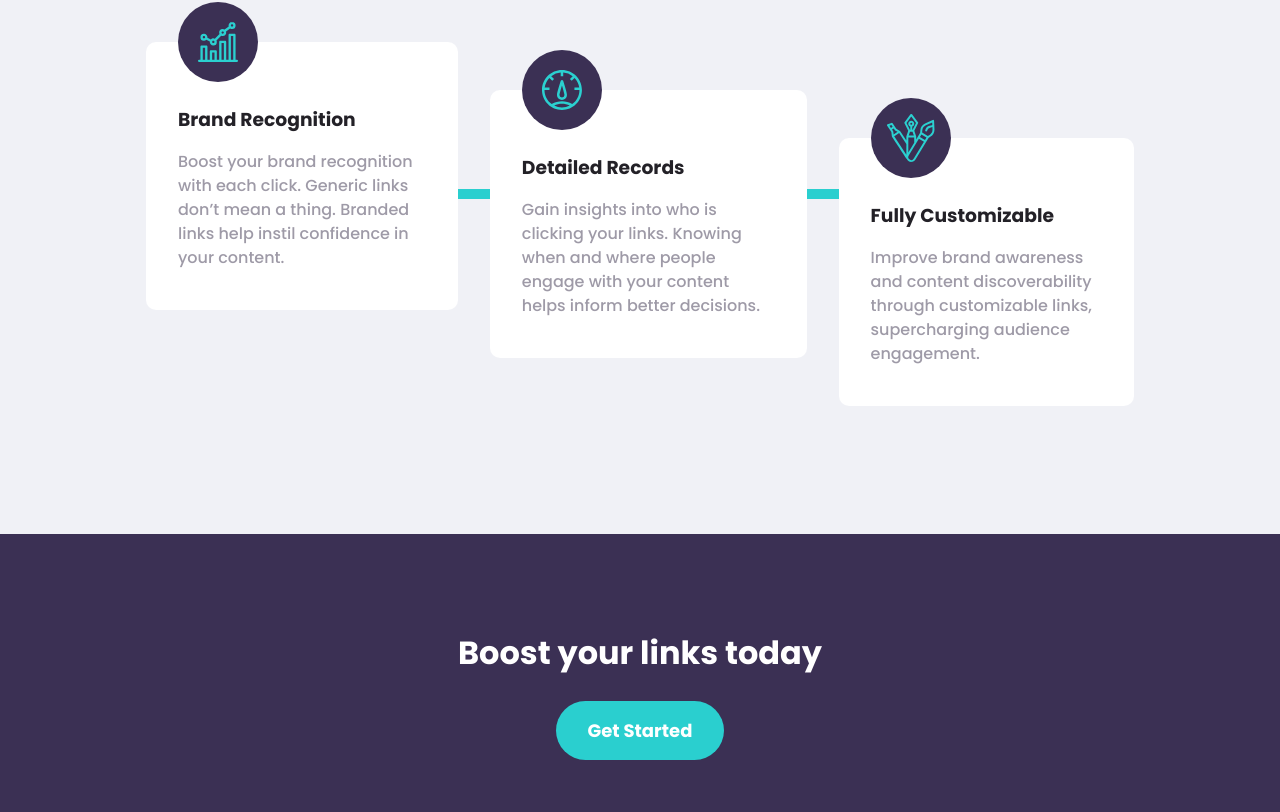
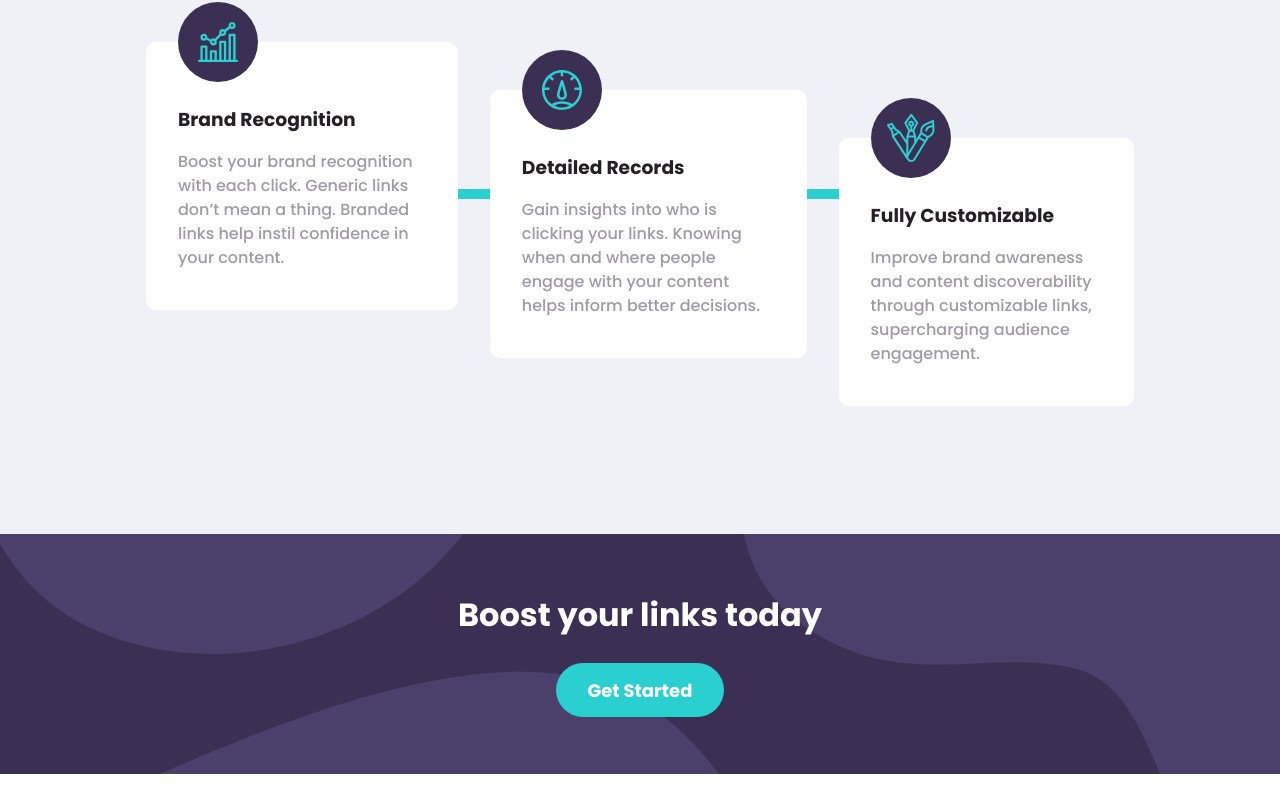
Before and after one commit to Ocholla-T/shortly, a Vue app: page / in a window 1280 px wide. Shown: the part 1069-1881 px from the top of the page. After the commit the page ends 1843 px from the top, so only its background shows below. Built offline with nearby package versions, Linux system fonts and the light colour scheme.

Commit message:
added desktop styling

```diff
--- a/src/components/FooterCTA.vue
+++ b/src/components/FooterCTA.vue
@@ -3,6 +3,11 @@
     <img
       class="footerCTA__image hide-for-desktop"
       src="@/assets/images/bg-boost-mobile.svg"
+      alt="background image"
+    />
+    <img
+      class="footerCTA__image hide-for-mobile"
+      src="@/assets/images/bg-boost-desktop.svg"
       alt="background image"
     />
 
@@ -30,6 +35,10 @@ export default {
   background-color: $dark-violet;
   min-height: 20rem;
 
+  @include breakpoint-up(large) {
+    min-height: 15rem;
+  }
+
   &__image {
     position: absolute;
     width: 100%;
@@ -48,7 +57,7 @@ export default {
     }
 
     > button {
-      padding: 1rem 2rem;
+      padding: 0.825rem 2rem;
       background-color: #2acfcf;
       border-radius: 2rem;
       border: 0;
```
